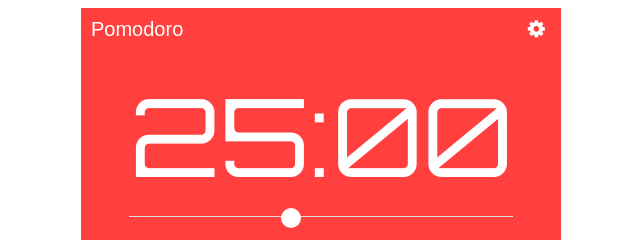
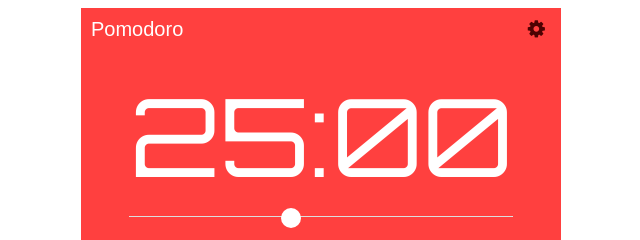
Before and after one commit to backinthedai/pomodoro, a plain HTML site: page index.html in a window 1280 px wide. In both pictures the pointer is over the button 855 px from the left and 29 px from the top of the page. Shown: the top 240 px of the page, 319-959 px from the left. Drawn offline with nearby package versions, Linux system fonts and the light colour scheme; a web font is replaced by a local one.

Commit message:
change active to hover buttons

```diff
--- a/index.html
+++ b/index.html
@@ -83,7 +83,7 @@
             color: white;
         }
 
-        .btn:active, .fa:active, #skip:active{
+        .btn:hover, .fa:hover, #skip:hover{
             color:#4d0202;
         }
         .fa {
```
